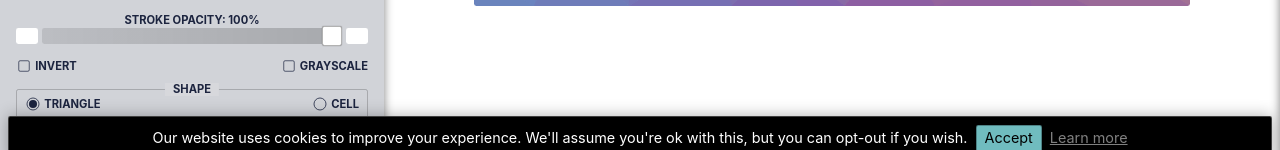
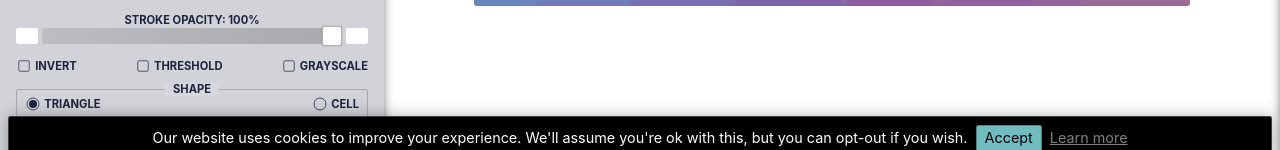
Before and after one commit to Niekes/polify, a Vue app: page / in a window 1280 px wide. Shown: the part 631-781 px from the top of the page. Built offline with nearby package versions, Linux system fonts and the light colour scheme; no server answers.

Commit message:
Add Tresholding

```diff
--- a/src/i18n/languages/en.js
+++ b/src/i18n/languages/en.js
@@ -22,6 +22,7 @@ export default {
         randomize: 'Randomize',
         invert: 'Invert',
         grayscale: 'Grayscale',
+        threshold: 'Threshold',
         reset: 'Reset',
         download: 'download',
         changeImage: 'Change image',
--- a/src/mixins/color-mixin.js
+++ b/src/mixins/color-mixin.js
@@ -23,6 +23,9 @@ export default {
         },
         grayscale() {
             return this.$store.state.canvas.grayscale;
+        },
+        threshold() {
+            return this.$store.state.canvas.threshold;
         },
     },
     methods: {
@@ -61,6 +64,15 @@ export default {
                 rgbColor.b = gs;
             }
 
+            if (this.threshold) {
+                const t = (0.2126 * rgbColor.r + 0.7152 * rgbColor.g + 0.0722 * rgbColor.r >= 100)
+                    ? 255
+                    : 0;
+                rgbColor.r = t;
+                rgbColor.g = t;
+                rgbColor.b = t;
+            }
+
             return {
                 fill: rgbColor.toString(),
                 stroke: rgbColor.copy({ opacity: this.strokeOpacity }).toString(),
--- a/src/store/modules/canvas.js
+++ b/src/store/modules/canvas.js
@@ -10,6 +10,7 @@ const s = {
     fillOpacity: 100,
     strokeOpacity: 100,
     grayscale: false,
+    threshold: false,
     invert: false,
     hue: 0,
     contrast: 0,
@@ -73,6 +74,11 @@ const mutations = {
         state.grayscale = grayscale;
     },
 
+    setThreshold: (st, threshold) => {
+        const state = st;
+        state.threshold = threshold;
+    },
+
     setInvert: (st, invert) => {
         const state = st;
         state.invert = invert;
--- a/src/views/Home.vue
+++ b/src/views/Home.vue
@@ -119,6 +119,20 @@
                         class="customize-checkbox__label"
                         for="invert"
                         v-text="$t('home.invert')"
+                    />
+                </div>
+                <div class="customize-checkbox">
+                    <input
+                        id="threshold"
+                        v-model="threshold"
+                        type="checkbox"
+                        name="threshold"
+                        @change="changeColor()"
+                    >
+                    <label
+                        class="customize-checkbox__label"
+                        for="threshold"
+                        v-text="$t('home.threshold')"
                     />
                 </div>
                 <div class="customize-checkbox">
@@ -283,6 +297,14 @@ export default {
             },
             set(value) {
                 this.$store.commit('canvas/setStrokeOpacity', value);
+            },
+        },
+        threshold: {
+            get() {
+                return this.$store.state.canvas.threshold;
+            },
+            set(value) {
+                this.$store.commit('canvas/setThreshold', value);
             },
         },
         grayscale: {
```
